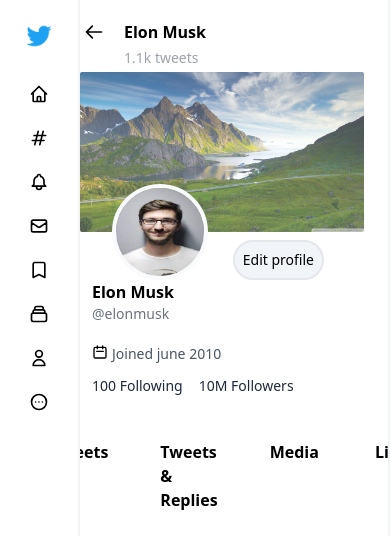
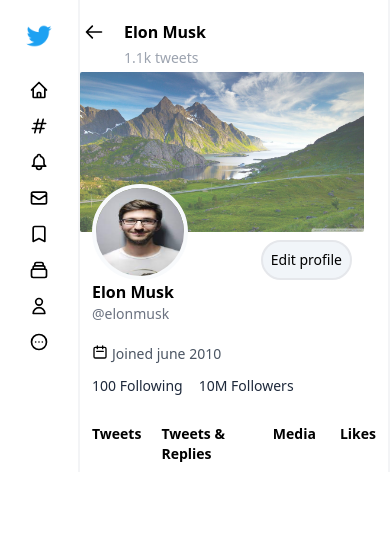
Before and after one commit to Grey-Hat-07/twitter, a Next.js app: page /Profile in a window 390 px wide. Shown: the top 548 px of the page. Built offline with nearby package versions, Linux system fonts and the light colour scheme.

Commit message:
profileflex

```diff
--- a/components/Feed.tsx
+++ b/components/Feed.tsx
@@ -21,9 +21,11 @@
                 tag={'cybersecurity'}
             /> */}
             {/* tweet */}
-
+            <div className='overflow-y-scroll h-screen'>
             <Tweet/>
-
+            <Tweet/>
+            <Tweet/>
+            </div>
 
         </div>
     )
--- a/components/Profilecontent.tsx
+++ b/components/Profilecontent.tsx
@@ -21,10 +21,10 @@
                 <div className="relative">
                     <img src='images/background.jpg' className='h-40 w-screen rounded-sm opacity-70' />
                     <br /><br />
-                    <div className="absolute bottom-0 left-8 ...">
+                    <div className="absolute bottom-0 left-3 sm:left-8 ...">
                         <img src='images/profile.jpeg' className=' border-slate-50 border-4 flex h-24 w-24 rounded-full' />
                     </div>
-                    <div className="absolute bottom-0 right-10 text-sm rounded-full bg-slate-100 p-2 border-2  transition-all duration-150 ease-out hover:bg-slate-300">
+                    <div className="absolute bottom-0 right-3 sm:right-10 text-sm rounded-full bg-slate-100 p-2 border-2  transition-all duration-150 ease-out hover:bg-slate-300">
                         <p className=' text-sm'>Edit profile</p>
                     </div>
                 </div>
@@ -44,11 +44,11 @@
                 </div>
             </div>
 
-            <div className='flex justify-center mt-4 transition-all duration-1000 ease-out '>
-                <p className=' hover:bg-slate-200 p-7 text-md font-semibold'>Tweets</p>
-                <p className=' hover:bg-slate-200 pt-7 p-6 text-md font-semibold'>Tweets &amp; Replies</p>
-                <p className=' hover:bg-slate-200 p-7 text-md font-semibold'>Media</p>
-                <p className=' hover:bg-slate-200 p-7 text-md font-semibold'>Likes</p>
+            <div className='flex justify-between sm:justify-center mt-4 transition-all duration-1000 ease-out '>
+                <p className=' hover:bg-slate-200 p-3 md:p-7 md:text-md text-sm font-semibold'>Tweets</p>
+                <p className=' hover:bg-slate-200 p-2 pt-3 md:pt-7 md:p-6 md:text-md text-sm font-semibold'>Tweets &amp; Replies</p>
+                <p className=' hover:bg-slate-200 p-3 md:p-7 md:text-md text-sm font-semibold'>Media</p>
+                <p className=' hover:bg-slate-200 p-3 md:p-7 md:text-md text-sm font-semibold'>Likes</p>
             </div>
 
         </div>
--- a/components/SidebarRow.tsx
+++ b/components/SidebarRow.tsx
@@ -9,7 +9,7 @@
 function SidebarRow({Icon,title,href}:Props) {
   const router = useRouter();
   return (
-    <div className='flex max-w-fit items-center space-x-2 px-4 py-3
+    <div className='flex max-w-fit items-center space-x-2 md:px-4 md:py-3 px-3 py-2
     rounded-full hover:bg-gray-200 transition-all duration-200 group' onClick={async()=>{await router.push(href)}}>
       <Icon className="h-5 w-5"/>
       <p className='hidden md:inline-flex group-hover:text-sky-400 lg:text-lg lg:font-bold'>{title}</p>
--- a/components/Tweetbox.tsx
+++ b/components/Tweetbox.tsx
@@ -15,13 +15,13 @@
         className='mt-4 w-10 h-10 sm:w-16 sm:h-16 object-cover rounded-full'
         alt='image' />
 
-      <div className='flex flex-1 items-center pl-3'>
+      <div className='flex flex-1 items-center pl-2 sm:pl-3'>
         <form className='flex flex-1 flex-col'>
           <input type="text" className='h-20 w-full text-lg placeholder:text-lg outline-none'
           placeholder="What's happening?" value={input} onChange={(e)=>{setInput(e.target.value)}} />
 
           <div className="flex items-center">
-            <div className="flex flex-1 space-x-2 text-twitter">
+            <div className="flex flex-1 space-x-1 sm:space-x-2 text-twitter">
               <PhotographIcon className='h-6 w-6 cursor-pointer transition-transform duration-300 ease-out hover:scale-110' />
               <SearchCircleIcon className='h-6 w-6 cursor-pointer transition-transform duration-300 ease-out hover:scale-110' />
               <EmojiHappyIcon className='h-6 w-6 cursor-pointer transition-transform duration-300 ease-out hover:scale-110' />
```
